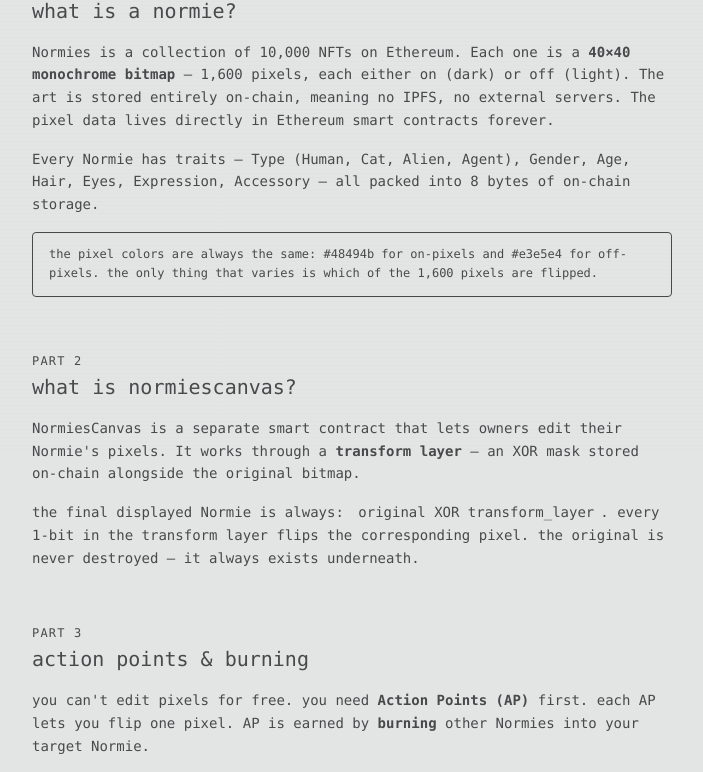
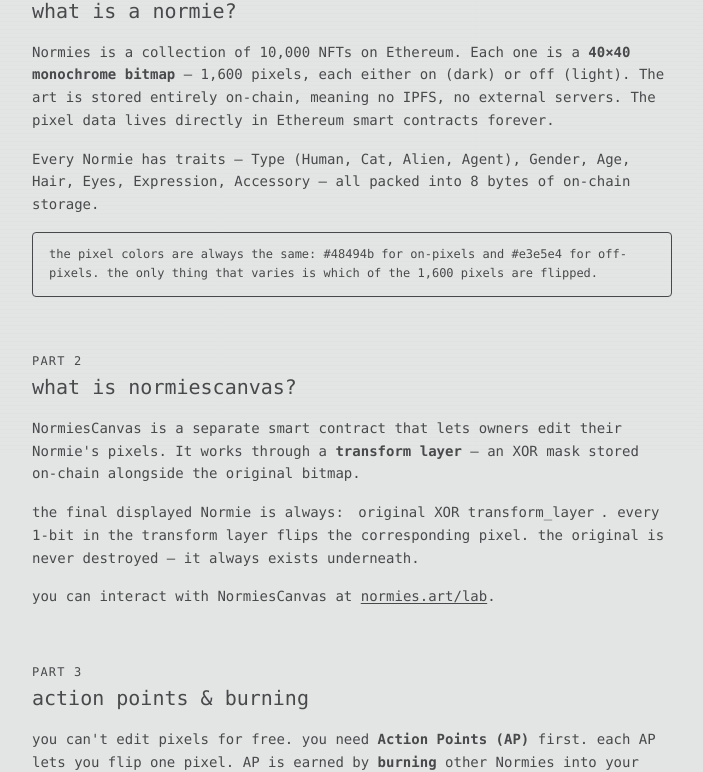
Before and after one commit to astercast/NormiesArchive, a Next.js app: page /how-it-works in a window 1280 px wide. Shown: the part 347-1119 px from the top of the page, without its empty margins (288-991 px from the left). Built offline with nearby package versions, Linux system fonts and the light colour scheme.

Commit message:
feat: add normies.art/lab link to how-it-works canvas section

```diff
--- a/app/how-it-works/page.tsx
+++ b/app/how-it-works/page.tsx
@@ -75,6 +75,18 @@
         </p>
         <p className="text-sm font-mono text-n-muted leading-relaxed">
           the final displayed Normie is always: <code className="bg-n-surface px-1.5 py-0.5 rounded text-n-text">original XOR transform_layer</code>. every 1-bit in the transform layer flips the corresponding pixel. the original is never destroyed — it always exists underneath.
+        </p>
+        <p className="text-sm font-mono text-n-muted leading-relaxed">
+          you can interact with NormiesCanvas at{" "}
+          <a
+            href="https://www.normies.art/lab"
+            target="_blank"
+            rel="noopener noreferrer"
+            className="text-n-text underline underline-offset-2 hover:opacity-70 transition-opacity"
+          >
+            normies.art/lab
+          </a>
+          .
         </p>
       </Section>
 
```
